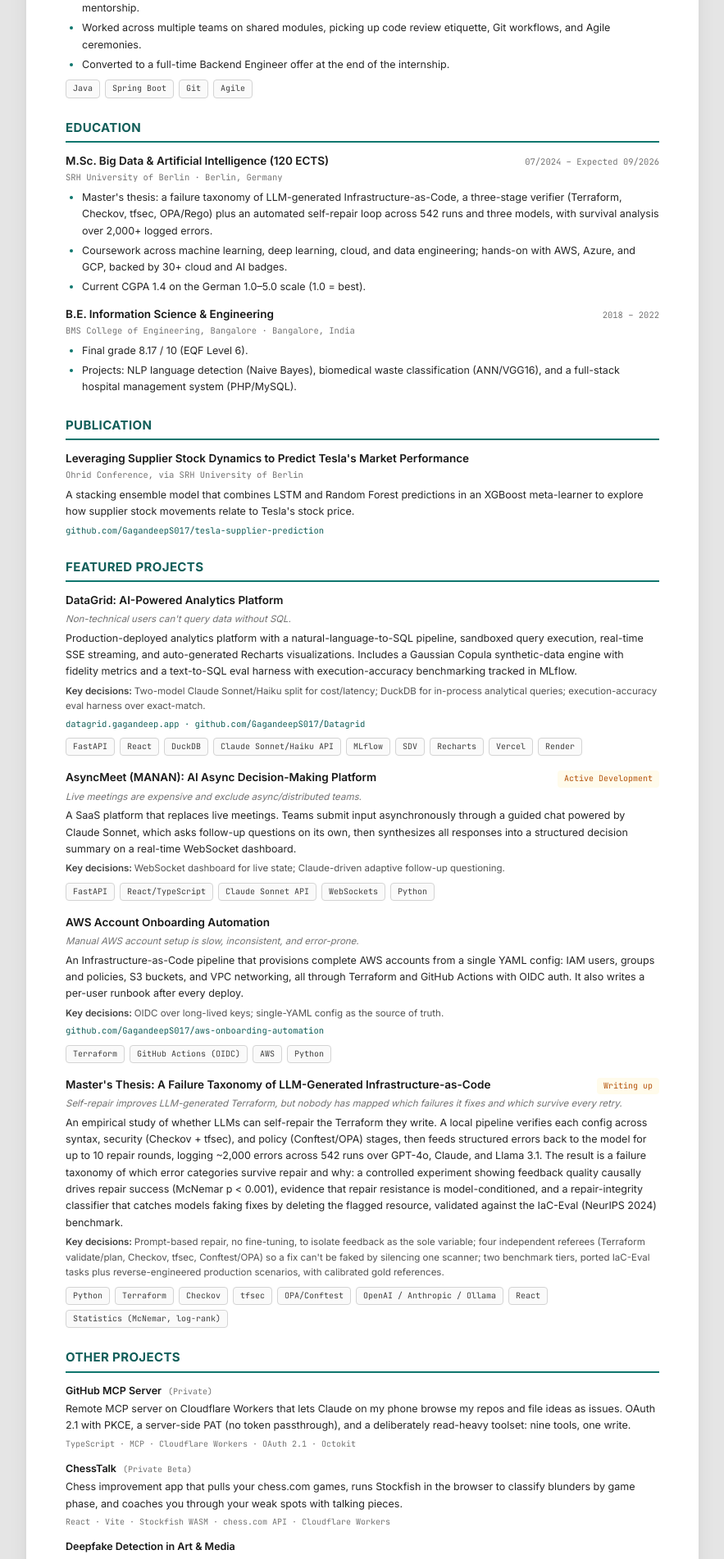
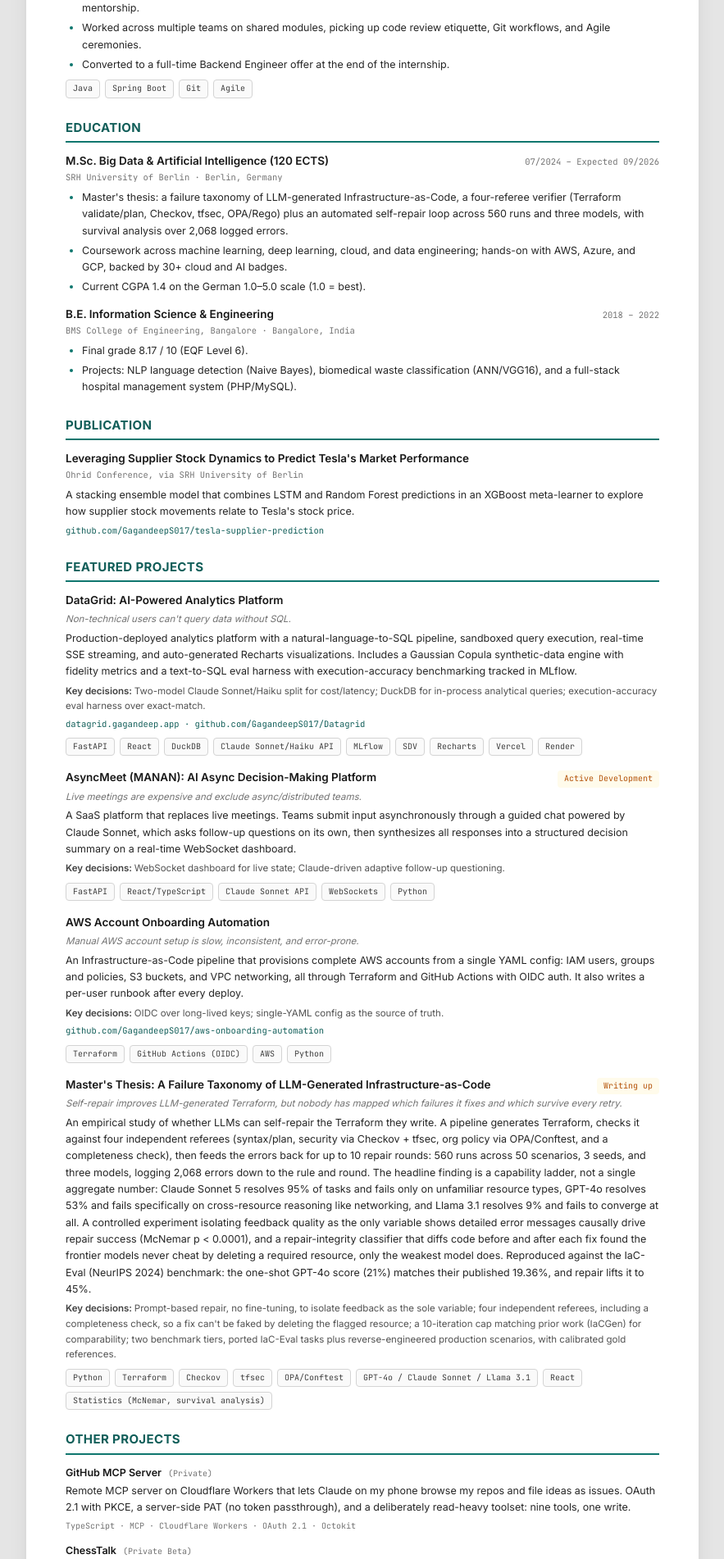
Before and after one commit to GagandeepS017/portfolio, a Next.js app: page /print in a window 1280 px wide. Shown: the part 1379-3281 px from the top of the page at 82% size, without its empty margins (198-1081 px from the left). Built offline with nearby package versions, Linux system fonts and the light colour scheme.

Commit message:
Update thesis results with latest experiment numbers
Sync the thesis project card and education bullet to the current
findings: 560 runs, 2,068 logged errors, and the capability-ladder
result showing Claude/GPT-4o/Llama each fail at a different layer.

```diff
--- a/data/experience.ts
+++ b/data/experience.ts
@@ -82,7 +82,7 @@ export const education: Education[] = [
     location: "Berlin, Germany",
     logo: "/logos/srh.png",
     details: [
-      "Master's thesis: a failure taxonomy of LLM-generated Infrastructure-as-Code, a three-stage verifier (Terraform, Checkov, tfsec, OPA/Rego) plus an automated self-repair loop across 542 runs and three models, with survival analysis over 2,000+ logged errors.",
+      "Master's thesis: a failure taxonomy of LLM-generated Infrastructure-as-Code, a four-referee verifier (Terraform validate/plan, Checkov, tfsec, OPA/Rego) plus an automated self-repair loop across 560 runs and three models, with survival analysis over 2,068 logged errors.",
       "Coursework across machine learning, deep learning, cloud, and data engineering; hands-on with AWS, Azure, and GCP, backed by 30+ cloud and AI badges.",
       "Current CGPA 1.4 on the German 1.0–5.0 scale (1.0 = best).",
     ],
--- a/data/projects.ts
+++ b/data/projects.ts
@@ -73,18 +73,18 @@ export const projects: Project[] = [
     problem:
       "Self-repair improves LLM-generated Terraform, but nobody has mapped which failures it fixes and which survive every retry.",
     description:
-      "An empirical study of whether LLMs can self-repair the Terraform they write. A local pipeline verifies each config across syntax, security (Checkov + tfsec), and policy (Conftest/OPA) stages, then feeds structured errors back to the model for up to 10 repair rounds, logging ~2,000 errors across 542 runs over GPT-4o, Claude, and Llama 3.1. The result is a failure taxonomy of which error categories survive repair and why: a controlled experiment showing feedback quality causally drives repair success (McNemar p < 0.001), evidence that repair resistance is model-conditioned, and a repair-integrity classifier that catches models faking fixes by deleting the flagged resource, validated against the IaC-Eval (NeurIPS 2024) benchmark.",
+      "An empirical study of whether LLMs can self-repair the Terraform they write. A pipeline generates Terraform, checks it against four independent referees (syntax/plan, security via Checkov + tfsec, org policy via OPA/Conftest, and a completeness check), then feeds the errors back for up to 10 repair rounds: 560 runs across 50 scenarios, 3 seeds, and three models, logging 2,068 errors down to the rule and round. The headline finding is a capability ladder, not a single aggregate number: Claude Sonnet 5 resolves 95% of tasks and fails only on unfamiliar resource types, GPT-4o resolves 53% and fails specifically on cross-resource reasoning like networking, and Llama 3.1 resolves 9% and fails to converge at all. A controlled experiment isolating feedback quality as the only variable shows detailed error messages causally drive repair success (McNemar p < 0.0001), and a repair-integrity classifier that diffs code before and after each fix found the frontier models never cheat by deleting a required resource, only the weakest model does. Reproduced against the IaC-Eval (NeurIPS 2024) benchmark: the one-shot GPT-4o score (21%) matches their published 19.36%, and repair lifts it to 45%.",
     keyDecisions:
-      "Prompt-based repair, no fine-tuning, to isolate feedback as the sole variable; four independent referees (Terraform validate/plan, Checkov, tfsec, Conftest/OPA) so a fix can't be faked by silencing one scanner; two benchmark tiers, ported IaC-Eval tasks plus reverse-engineered production scenarios, with calibrated gold references.",
+      "Prompt-based repair, no fine-tuning, to isolate feedback as the sole variable; four independent referees, including a completeness check, so a fix can't be faked by deleting the flagged resource; a 10-iteration cap matching prior work (IaCGen) for comparability; two benchmark tiers, ported IaC-Eval tasks plus reverse-engineered production scenarios, with calibrated gold references.",
     stack: [
       "Python",
       "Terraform",
       "Checkov",
       "tfsec",
       "OPA/Conftest",
-      "OpenAI / Anthropic / Ollama",
+      "GPT-4o / Claude Sonnet / Llama 3.1",
       "React",
-      "Statistics (McNemar, log-rank)",
+      "Statistics (McNemar, survival analysis)",
     ],
     links: {},
     status: "Writing up",
```
